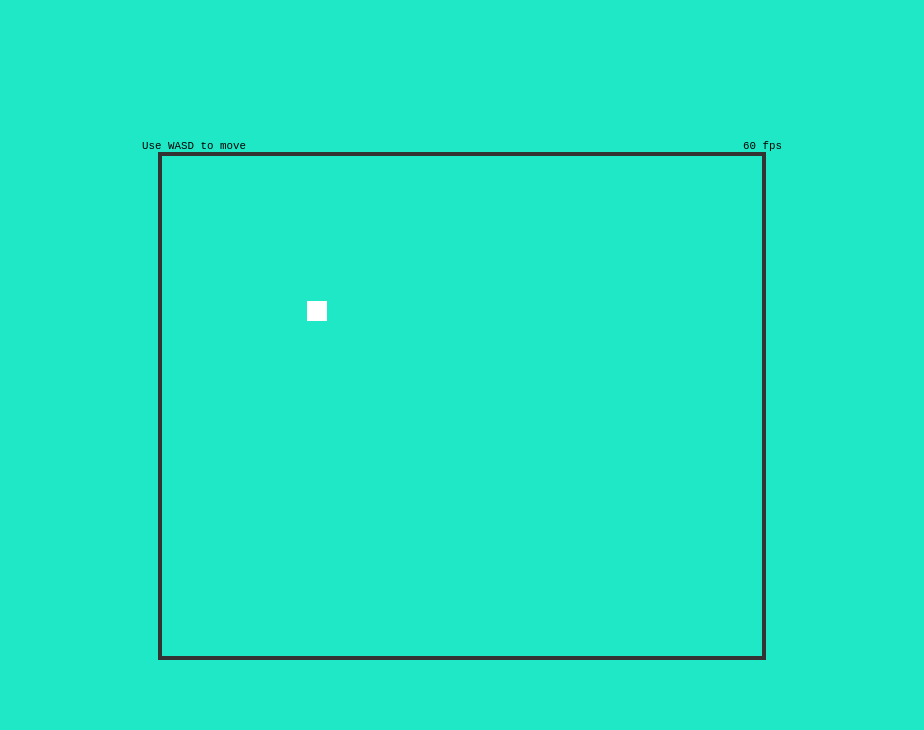
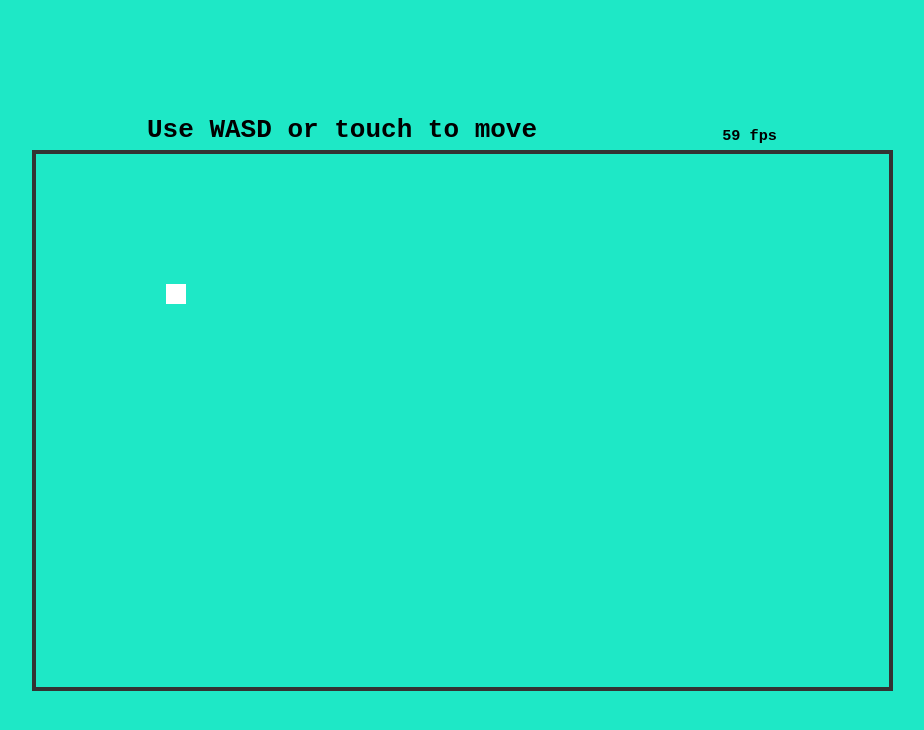
Before and after one commit to pablopunk/build-your-own-basic-physics-engine-in-javascript, a website built with Parcel: page index.html in a window 1280 px wide. Shown: the whole page, without its empty margins (178-1102 px from the left). Built offline with nearby package versions, Linux system fonts and the light colour scheme.

Commit message:
Add mouse/touch support

```diff
--- a/index.html
+++ b/index.html
@@ -2,8 +2,8 @@
 <html lang="en">
 <head>
   <meta charset="UTF-8">
-  <meta name="viewport" content="width=device-width, initial-scale=1">
-  <title></title>
+  <meta name="viewport" content="width=device-width, initial-scale=1, maximum-scale=1, user-scalable=0">
+  <title>Physics</title>
   <style>
     body {
       margin: 0;
@@ -12,11 +12,16 @@
       width: 100vw;
       font-family: monospace;
       background-color: #1ee8c6;
+      user-select: none;
     }
     #title {
       width: 50%;
       display: flex;
       justify-content: space-between;
+      align-items: flex-end;
+    }
+    #title * {
+      margin: 5px;
     }
     main {
       display: flex;
@@ -34,8 +39,8 @@
 <body>
   <main>
     <div id="title">
-      <small>Use WASD to move</small>
-      <small id="fps">60 fps</small>
+      <h1>Use WASD or touch to move</h1>
+      <h3 id="fps">60 fps</h3>
     </div>
   </main>
   <script src="./src/index.js"></script>
--- a/package.json
+++ b/package.json
@@ -5,7 +5,7 @@
   "scripts": {
     "dev": "parcel watch index.html",
     "start": "parcel index.html",
-    "build": "parcel build index.html --public-url ./ && now dist"
+    "build": "parcel build index.html --public-url ./"
   },
   "devDependencies": {
     "parcel-bundler": "1.5.1"
--- a/src/index.js
+++ b/src/index.js
@@ -2,8 +2,9 @@ const {loop} = require('./render')
 const {Object} = require('./object')
 const {playerPlugins, objectPlugins} = require('./plugins')
 
-const width = 600
-const height = 500
+const div = 1.5
+const width = document.body.clientWidth / div
+const height = document.body.clientHeight / div
 
 // Player and world
 const Player = new Object(100, 100, 20, 20, 'white')
@@ -19,10 +20,11 @@ canvas.width = width
 canvas.height = height
 document.querySelector('main').appendChild(canvas)
 const ctx = canvas.getContext('2d')
+const props = { ctx, world, width, height, canvas }
 
 // Init plugins
-playerPlugins.map(p => p.init([world.player]))
-objectPlugins.map(p => p.init(world.objects))
+playerPlugins.map(p => p.init([world.player], props))
+objectPlugins.map(p => p.init(world.objects, props))
 
 // Loop
-loop(ctx, world, width, height)
+loop(props)
--- a/src/plugins/bounds.js
+++ b/src/plugins/bounds.js
@@ -3,22 +3,22 @@ module.exports.run = checkBounds
 
 function checkBounds (obj, props) {
   // Right
-  if (obj.x - (obj.width / 2) > props.w) {
+  if (obj.x - (obj.width / 2) > props.width) {
     obj.x = -obj.width / 2
   }
 
   // Left
   if (obj.x + (obj.width / 2) < 0) {
-    obj.x = props.w + obj.width / 2
+    obj.x = props.width + obj.width / 2
   }
 
   // Bottom
-  if (obj.y - (obj.height / 2) > props.h) {
+  if (obj.y - (obj.height / 2) > props.height) {
     obj.y = -obj.height / 2
   }
 
   // Top
   if (obj.y + (obj.height / 2) < 0) {
-    obj.y = props.h + obj.height / 2
+    obj.y = props.height + obj.height / 2
   }
 }
--- a/src/plugins/draw.js
+++ b/src/plugins/draw.js
@@ -4,7 +4,6 @@ module.exports.run = draw
 const defaultColor = 'black'
 
 function draw (obj, props) {
-  console.log(obj)
   props.ctx.fillStyle = obj.color
   props.ctx.fillRect(obj.x, obj.y, obj.width, obj.height)
   props.ctx.fillStyle = defaultColor
--- a/src/plugins/index.js
+++ b/src/plugins/index.js
@@ -5,5 +5,6 @@ module.exports.objectPlugins = [
 ]
 
 module.exports.playerPlugins = [
-  require('./keys')
+  require('./keys'),
+  require('./mouse')
 ]
--- /dev/null
+++ b/src/plugins/mouse.js
@@ -0,0 +1,38 @@
+module.exports.init = (objs, props) => {
+  window.addEventListener('mousedown', event => onMouseDown(getMousePos(event, props.canvas), objs[0]))
+  window.addEventListener('touchstart', event => onMouseDown(getMousePos(event, props.canvas), objs[0]))
+  window.addEventListener('mouseup', event => onMouseUp(getMousePos(event, props.canvas), objs[0]))
+  window.addEventListener('touchend', event => onMouseUp())
+}
+
+module.exports.run = actionForMouse
+
+const reduce = -1000
+let move = {x: 0, y: 0}
+
+function onMouseDown ({x, y}, obj) {
+  move = {
+    x: (obj.x - x) / reduce,
+    y: (obj.y - y) / reduce
+  }
+}
+
+function onMouseUp () {
+  move = {x: 0, y: 0}
+}
+
+function actionForMouse (obj) {
+  obj.speedX(move.x)
+  obj.speedY(move.y)
+}
+
+function getMousePos (event, canvas) {
+  const rect = canvas.getBoundingClientRect()
+  const x = event.clientX || event.touches[0].clientX
+  const y = event.clientY || event.touches[0].clientY
+
+  return {
+    x: x - rect.left,
+    y: y - rect.top
+  }
+}
--- a/src/render.js
+++ b/src/render.js
@@ -1,6 +1,6 @@
 const {playerPlugins, objectPlugins} = require('./plugins')
 
-const props = {}
+let props
 
 let fps = 0
 function updateFPS () {
@@ -10,7 +10,7 @@ function updateFPS () {
 window.setInterval(updateFPS, 1000)
 
 function render () {
-  props.ctx.clearRect(0, 0, props.w, props.h)
+  props.ctx.clearRect(0, 0, props.width, props.height)
 
   const {player} = props.world
   objectPlugins.map(p => p.run(player, props))
@@ -25,12 +25,9 @@ function render () {
   fps++
 }
 
-module.exports.loop = function loop (ctx, world, w, h) {
-  if (!props.ctx) {
-    props.ctx = ctx
-    props.world = world
-    props.w = w
-    props.h = h
+module.exports.loop = function loop (_props) {
+  if (!props) {
+    props = _props
   }
   window.requestAnimationFrame(loop)
   render()
```
